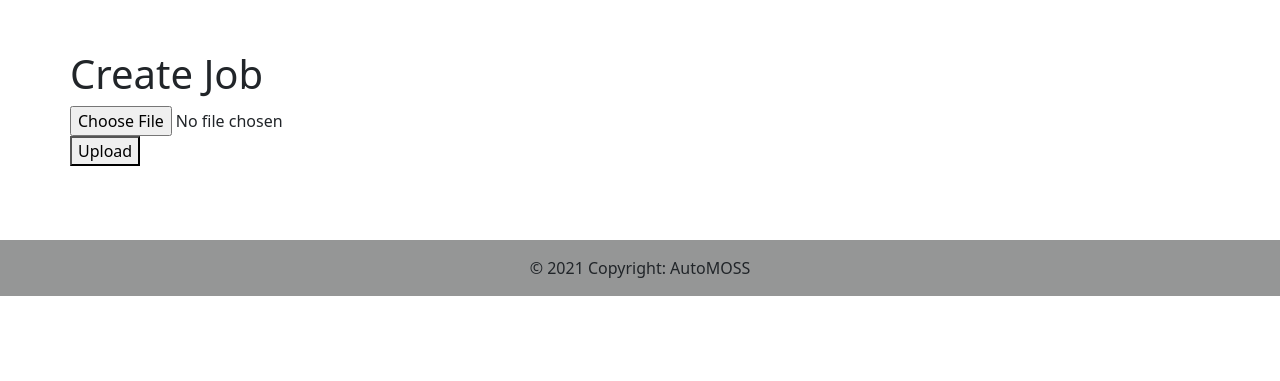
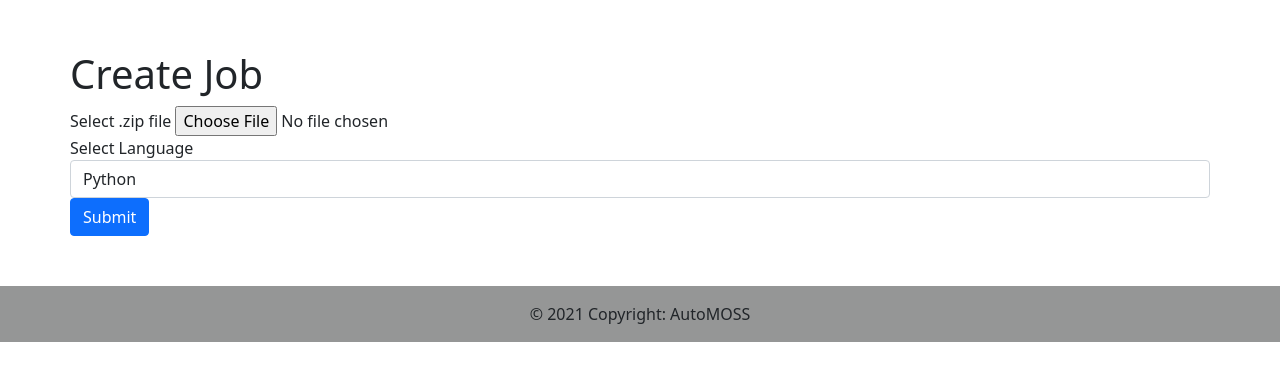
Before and after one commit to automoss/automoss, a Django app: page /jobs/new in a window 1280 px wide. Shown: the part 56-437 px from the top of the page. Run offline with Django 3.2, Linux system fonts and the light colour scheme; some libraries are stand-ins or nearby versions.

Commit message:
Add basic front end for file uploading

```diff
--- a/automoss/apps/jobs/templates/jobs/new.html
+++ b/automoss/apps/jobs/templates/jobs/new.html
@@ -4,37 +4,87 @@
 
 <h1>Create Job</h1>
 
-<input type="file" id="submission" name="submission" accept=".zip">
-<br>
-<button onclick="upload()">Upload</button>
-<br>
-<label id="progress"></label>
+<script src="https://cdnjs.cloudflare.com/ajax/libs/jszip/3.7.1/jszip.min.js"
+    integrity="sha512-xQBQYt9UcgblF6aCMrwU1NkVA7HCXaSN2oq0so80KO+y68M+n64FOcqgav4igHe6D5ObBLIf68DWv+gfBowczg=="
+    crossorigin="anonymous" referrerpolicy="no-referrer"></script>
+
+<form id="submit-form">
+    {% csrf_token %}
+
+    <div class="form-group">
+        <label for="zip-file-input">Select .zip file</label>
+        <input type="file" class="form-control-file" id="zip-file-input" accept=".zip">
+    </div>
+
+    <div class="form-group">
+        <label for="select-language">Select Language</label>
+        <select class="form-control" id="select-language">
+            <option>Python</option>
+        </select>
+    </div>
+
+    <button type="submit" class="btn btn-primary">Submit</button>
+</form>
 
 <script>
 
-  function upload()
-  {
-    extract();
-  }
+    let form = document.getElementById('submit-form')
 
-  function extract()
-  {
-      var file = document.getElementById("fileInput");
+    // TODO increase list
+    let validExtensions = ['py']
 
-      document.getElementById("progress").innerText = "extracting";
+    function validFile(name) {
+        let extension = name.split('.').pop();
+        return validExtensions.includes(extension);
+    }
 
-  }
+    // https://stackoverflow.com/a/50472925
+    form.onsubmit = async (e) => {
+        e.preventDefault();
 
-  function preProcess()
-  {
+        // Construct new form with relevant data
+        let data = new FormData(form);
 
-  }
+        // Read zip file
+        let input = form.querySelector('input[type="file"]')
 
-  function compress()
-  {
+        let zipFile = input.files[0];
+        if (!zipFile) {
+            // TODO - display error, no files
+            return;
+        }
+        JSZip.loadAsync(zipFile).then(function (zip) {
+            console.log(zip);
 
-  }
+            let files = [];
+            zip.forEach(function (relativePath, file) {
+                files.push(file)
+            });
 
+            Promise.all(files.map(async (zipEntry) => {
+                console.log(zipEntry.name);
+
+                if (validFile(zipEntry.name)) {
+                    let blob = await zipEntry.async('blob')
+                    data.append('files', blob, btoa(zipEntry.name))
+                    console.log('valid file:', zipEntry.name);
+                } else {
+                    console.log('invalid file:', zipEntry.name);
+                }
+
+            })).then(function (d) {
+                console.log(data)
+                fetch('', {
+                    method: 'POST',
+                    body: data,
+                }).then(result => {
+                    // do something with the result
+                    console.log("Completed with result:", result);
+                })
+            })
+
+        });
+    };
 
 </script>
 
```
